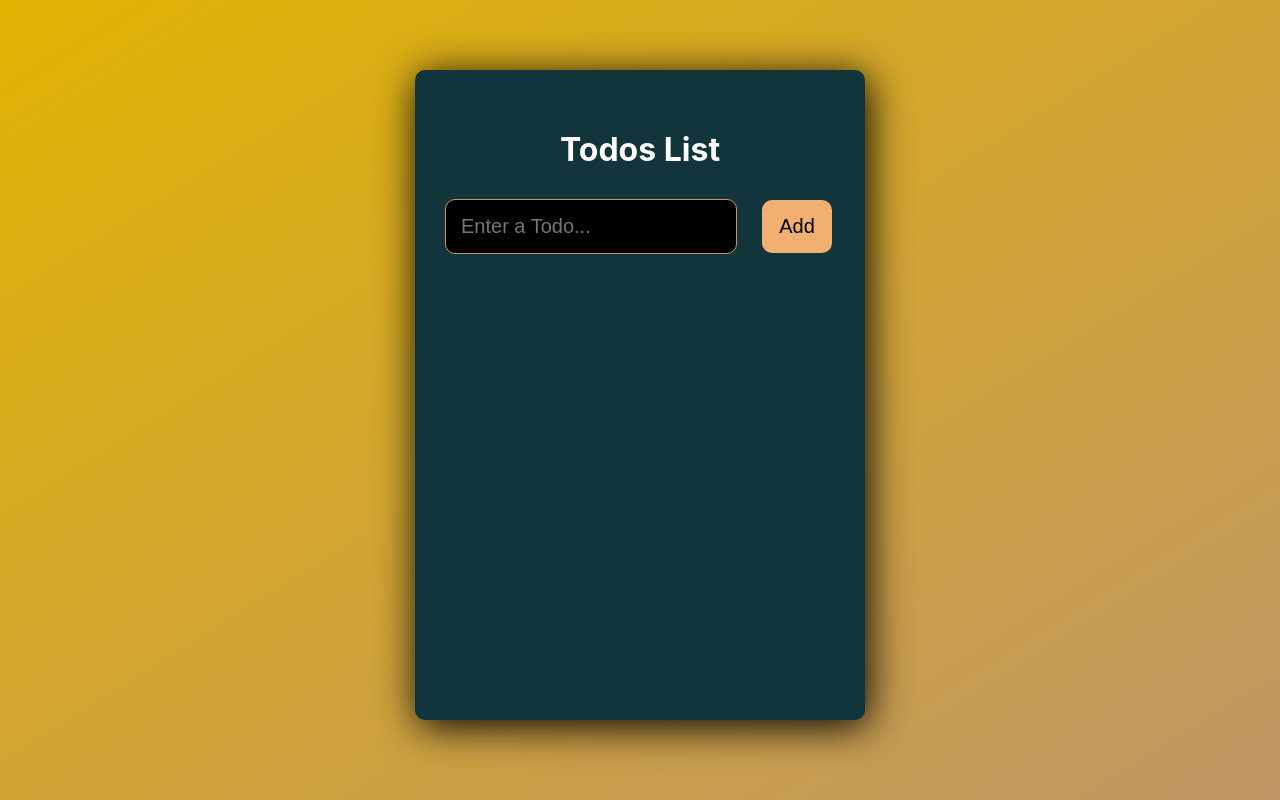
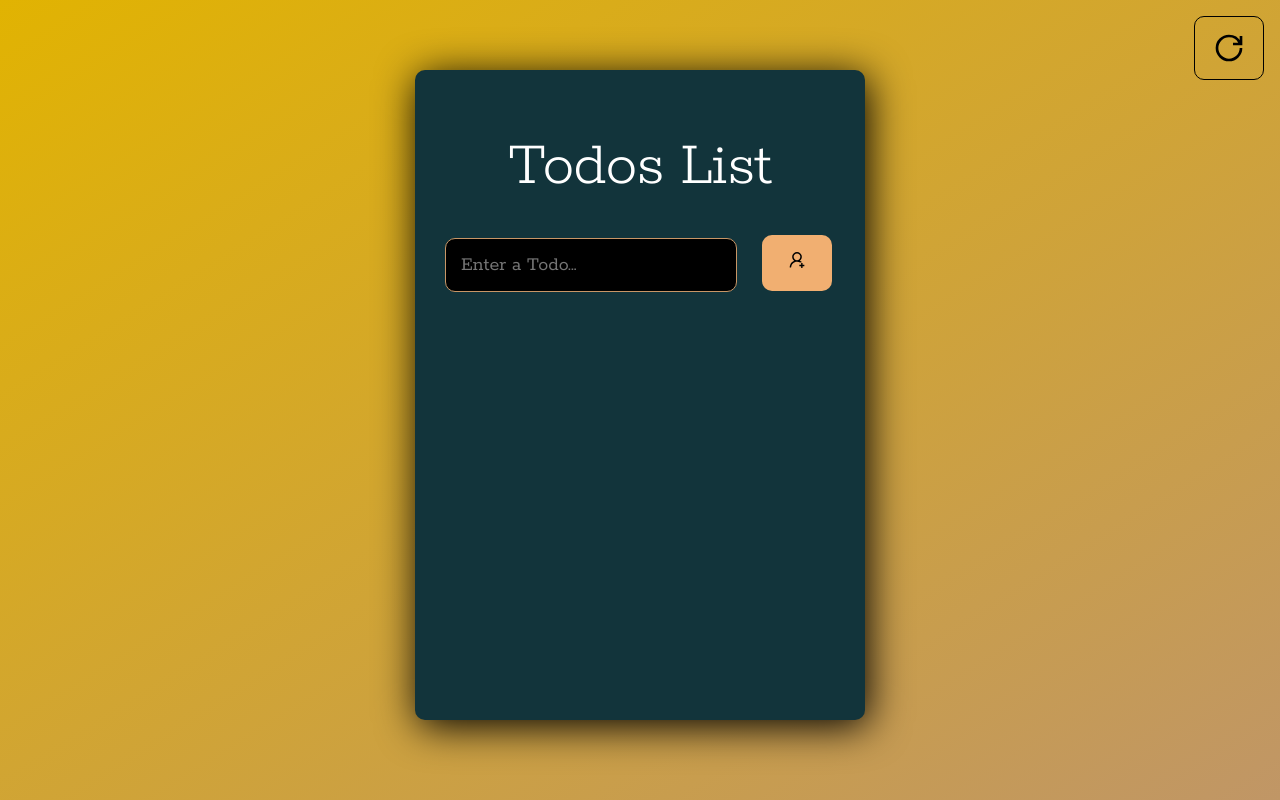
Before and after one commit to prakash855/tailnode_todo, a React (Create React App) app: page / in a window 1280 px wide. Built offline with nearby package versions, Linux system fonts and the light colour scheme.

Commit message:
reset and stylings added

```diff
--- a/public/index.html
+++ b/public/index.html
@@ -15,6 +15,12 @@
       user's mobile device or desktop. See https://developers.google.com/web/fundamentals/web-app-manifest/
     -->
     <link rel="manifest" href="%PUBLIC_URL%/manifest.json" />
+    <link rel="preconnect" href="https://fonts.googleapis.com" />
+    <link rel="preconnect" href="https://fonts.gstatic.com" crossorigin />
+    <link
+      href="https://fonts.googleapis.com/css2?family=Rokkitt:wght@100;200;300;400;500;600;700;800;900&display=swap"
+      rel="stylesheet"
+    />
     <!--
       Notice the use of %PUBLIC_URL% in the tags above.
       It will be replaced with the URL of the `public` folder during the build.
@@ -24,7 +30,8 @@
       work correctly both with client-side routing and a non-root public URL.
       Learn how to configure a non-root public URL by running `npm run build`.
     -->
-    <link href="/your-path-to-fontawesome/css/all.css" rel="stylesheet"> <!--load all styles -->
+    <link href="/your-path-to-fontawesome/css/all.css" rel="stylesheet" />
+    <!--load all styles -->
 
     <title>React App</title>
   </head>
--- a/src/App.css
+++ b/src/App.css
@@ -1,41 +1,24 @@
-/*
-.App {
-  text-align: center;
-}
-.App-logo {
-  height: 40vmin;
-  pointer-events: none;
-}
-@media (prefers-reduced-motion: no-preference) {
-  .App-logo {
-    animation: App-logo-spin infinite 20s linear;
-  }
-}
-.App-header {
-  background-color: #282c34;
-  min-height: 100vh;
-  display: flex;
-  flex-direction: column;
-  align-items: center;
-  justify-content: center;
-  font-size: calc(10px + 2vmin);
-  color: white;
-}
-.App-link {
-  color: #61dafb;
-}
-@keyframes App-logo-spin {
-  from {
-    transform: rotate(0deg);
-  }
-  to {
-    transform: rotate(360deg);
-  }
-}
-*/
 * {
   margin: 0;
   padding: 0;
+  font-family: "Rokkitt", serif;
+}
+#btn {
+  position: absolute;
+  top: 1rem;
+  right: 1rem;
+  padding: 15px;
+  font-size: 2rem;
+  background: transparent;
+  color: white;
+  display: flex;
+  align-items: center;
+  justify-content: space-evenly;
+  outline: none;
+  border: 1.5px solid black;
+  width: 70px;
+  cursor: pointer;
+  border-radius: 10px;
 }
 .container {
   background: linear-gradient(to right bottom, #e1b302, #c09666);
@@ -59,6 +42,10 @@
   color: #fff;
   text-align: center;
   margin: 30px 0;
+  font-size: 4rem;
+  font-weight: 300;
+  line-height: 1.167;
+  letter-spacing: -0.01562em;
 }
 .task-input {
   outline: none;
@@ -117,7 +104,7 @@
   text-decoration-style: solid;
   text-decoration-line: line-through;
   text-decoration-color: #ff6c6c;
-  opacity: 0.6
+  opacity: 0.6;
 }
 
 .list {
@@ -125,7 +112,7 @@
   background-color: #12343b;
   border: none;
   color: #ccc;
-  font-size: 20px;
+  font-size: 25px;
   padding-left: 10px;
   margin-right: 15px;
 }
--- a/src/App.js
+++ b/src/App.js
@@ -1,8 +1,9 @@
-import React, {useState, useEffect} from 'react';
-import Header from './components/Header';
-import Form from './components/Form';
-import TodosList from './components/TodoList';
-import './App.css';
+import React, { useState, useEffect } from "react";
+import Header from "./components/Header";
+import Form from "./components/Form";
+import TodosList from "./components/TodoList";
+import { GrPowerReset } from "react-icons/gr";
+import "./App.css";
 
 const App = () => {
   const initialState = JSON.parse(localStorage.getItem("todos")) || [];
@@ -11,9 +12,13 @@ const App = () => {
   const [editTodo, setEditTodo] = useState(null);
 
   useEffect(() => {
-    localStorage.setItem("todos", JSON.stringify(todos))
+    localStorage.setItem("todos", JSON.stringify(todos));
   }, [todos]);
 
+  const resetHandler = () => {
+    setTodos([]);
+  };
+  console.log(todos);
   return (
     <div className="container">
       <div className="app-wrapper">
@@ -38,8 +43,11 @@ const App = () => {
           />
         </div>
       </div>
+      <button onClick={resetHandler} id="btn">
+        <GrPowerReset />
+      </button>
     </div>
   );
-}
+};
 
 export default App;
--- a/src/components/Form.jsx
+++ b/src/components/Form.jsx
@@ -1,5 +1,6 @@
 import React, { useEffect } from "react";
 import { v4 as uuidv4 } from "uuid";
+import { AiOutlineUserAdd } from "react-icons/ai";
 
 const Form = ({ input, setInput, todos, setTodos, editTodo, setEditTodo }) => {
   const updateTodo = (title, id, completed) => {
@@ -48,7 +49,7 @@ const Form = ({ input, setInput, todos, setTodos, editTodo, setEditTodo }) => {
         onChange={onInputChange}
       />
       <button className="button-add" type="submit">
-        {editTodo ? "OK" : "Add"}
+        {editTodo ? "OK" : <AiOutlineUserAdd />}
       </button>
     </form>
   );
--- a/src/components/TodoList.jsx
+++ b/src/components/TodoList.jsx
@@ -7,6 +7,7 @@ const TodosList = ({ todos, setTodos, setEditTodo }) => {
     setTodos(
       todos.map((item) => {
         if (item.id === todo.id) {
+          console.log(item)
           return { ...item, completed: !item.completed };
         }
         return item;
```
